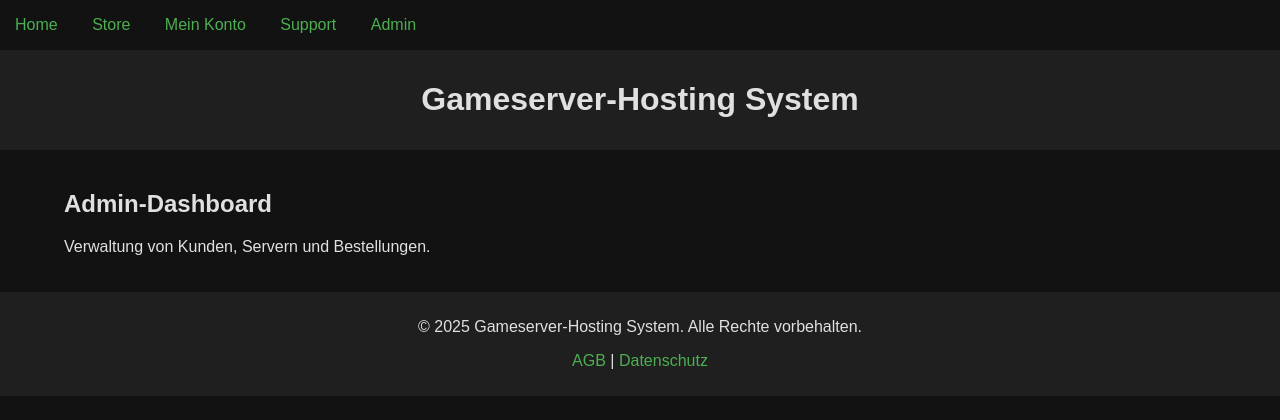
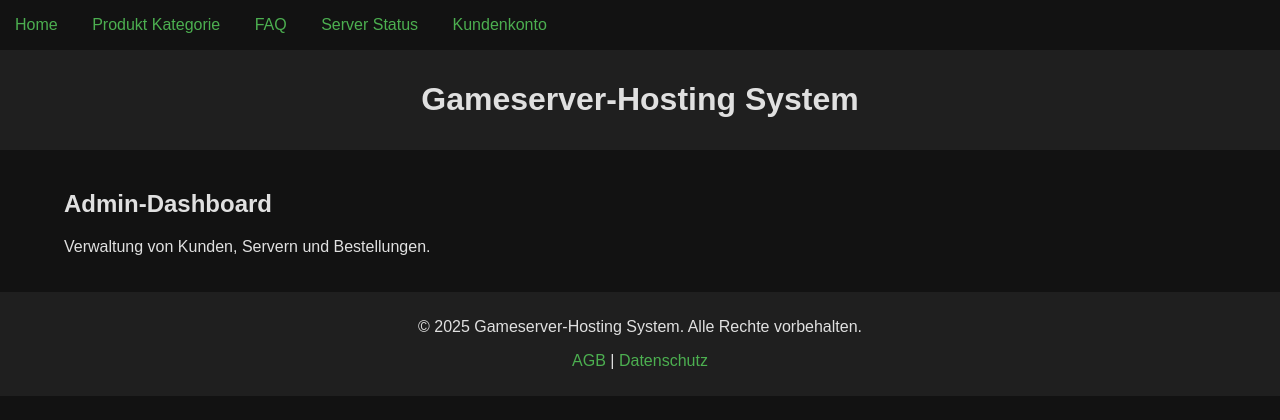
Before and after one commit to bernd456/gameserver-hosting, a PHP site: page /admin.php in a window 1280 px wide. Shown: the top 420 px of the page. Run offline with PHP 8.4, Linux system fonts and the light colour scheme.

Commit message:
Update nav.php

```diff
--- a/master-server/webui/includes/nav.php
+++ b/master-server/webui/includes/nav.php
@@ -1,9 +1,9 @@
 <nav>
-    <ul>
-        <li><a href="index.php">Home</a></li>
-        <li><a href="store.php">Store</a></li>
-        <li><a href="account.php">Mein Konto</a></li>
-        <li><a href="tickets.php">Support</a></li>
-        <li><a href="admin.php">Admin</a></li>
-    </ul>
+  <ul>
+    <li><a href="index.php">Home</a></li>
+    <li><a href="products.php">Produkt Kategorie</a></li>
+    <li><a href="faq.php">FAQ</a></li>
+    <li><a href="serverstatus.php">Server Status</a></li>
+    <li><a href="account.php">Kundenkonto</a></li>
+  </ul>
 </nav>
```
